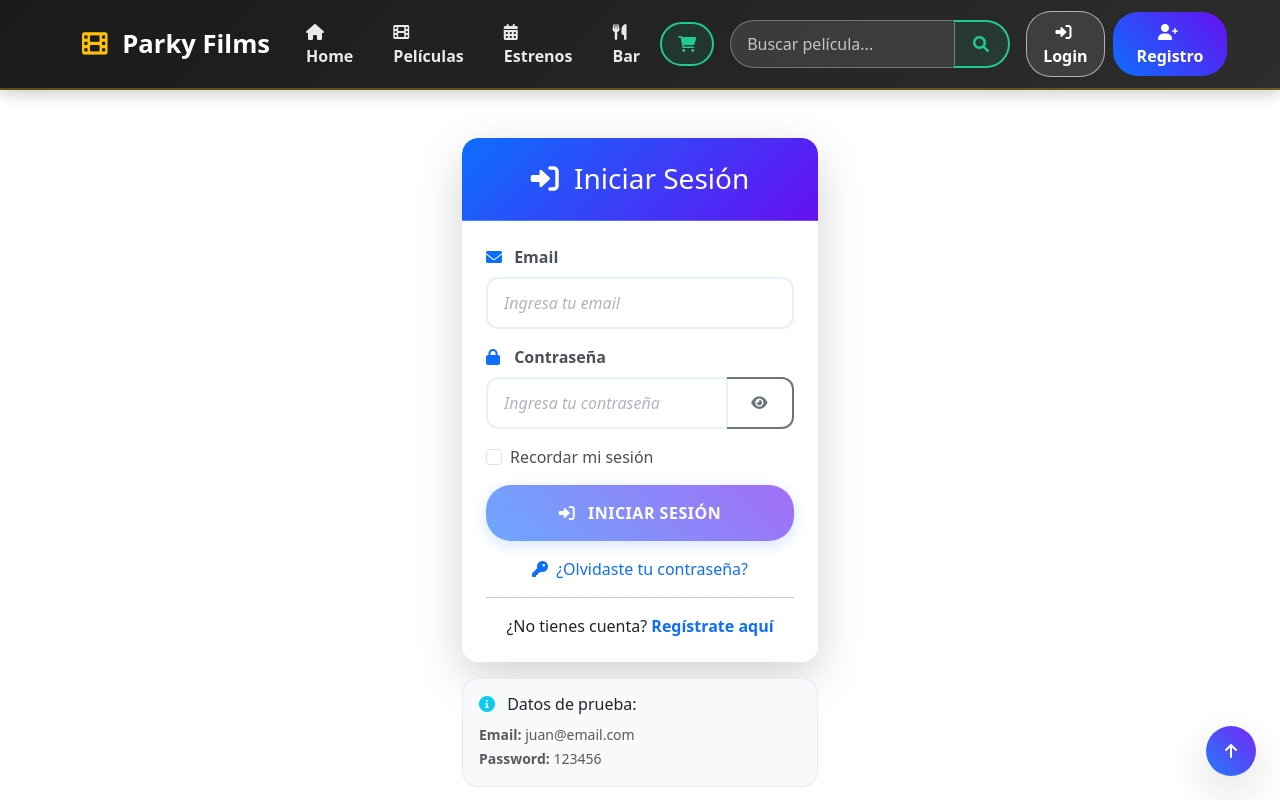
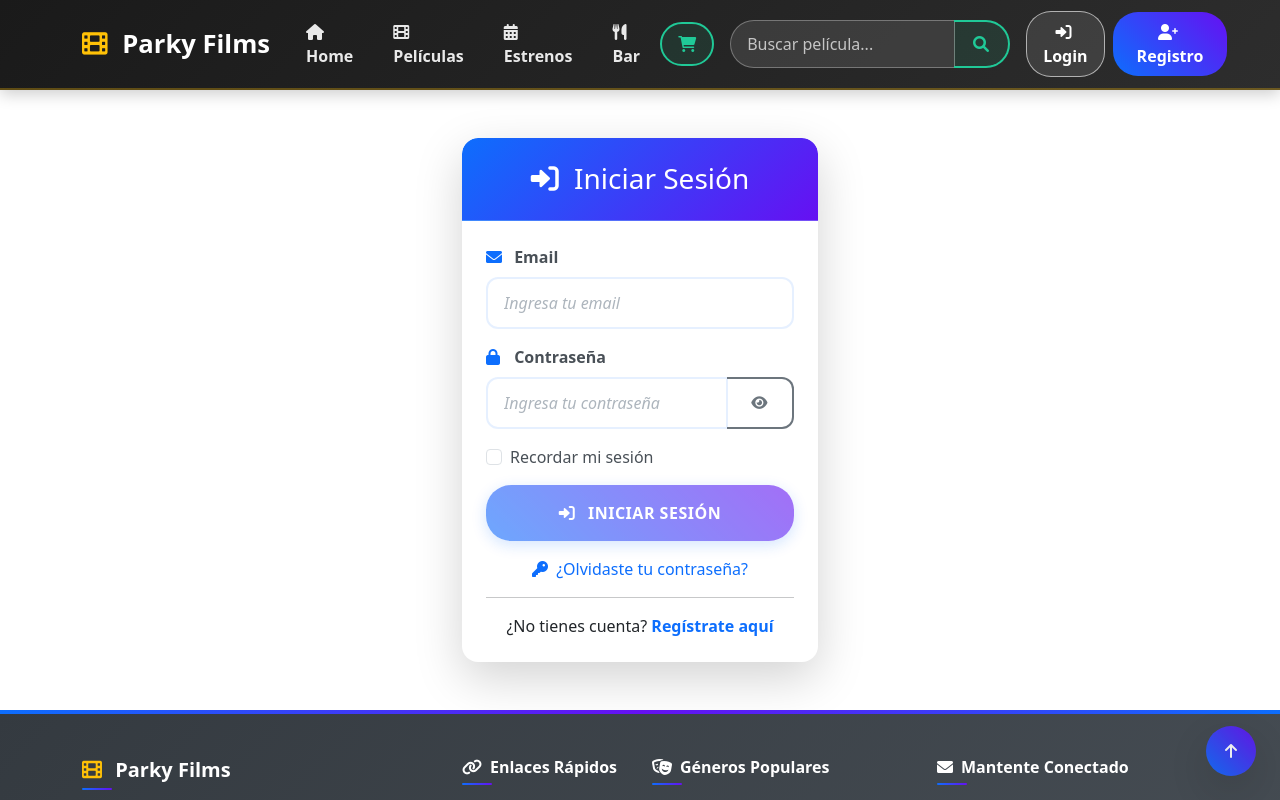
Before and after one commit to JoelVelasqueZz/Sistema-Web-Cine-Full-Stack, an Angular app: page /login in a window 1280 px wide. Shown: the top 800 px of the page. Built offline with nearby package versions, Linux system fonts and the light colour scheme.

Commit message:
arreglo login

```diff
--- a/src/app/components/login/login.component.html
+++ b/src/app/components/login/login.component.html
@@ -130,21 +130,6 @@
 
         </div>
       </div>
-
-
-      <div class="card mt-3 bg-light">
-        <div class="card-body">
-          <h6 class="card-title">
-            <i class="fas fa-info-circle text-info me-2"></i>
-            Datos de prueba:
-          </h6>
-          <small class="text-muted">
-            <strong>Email:</strong> juan&#64;email.com<br>
-            <strong>Password:</strong> 123456
-          </small>
-        </div>
-      </div>
-
     </div>
   </div>
 </div>
```
